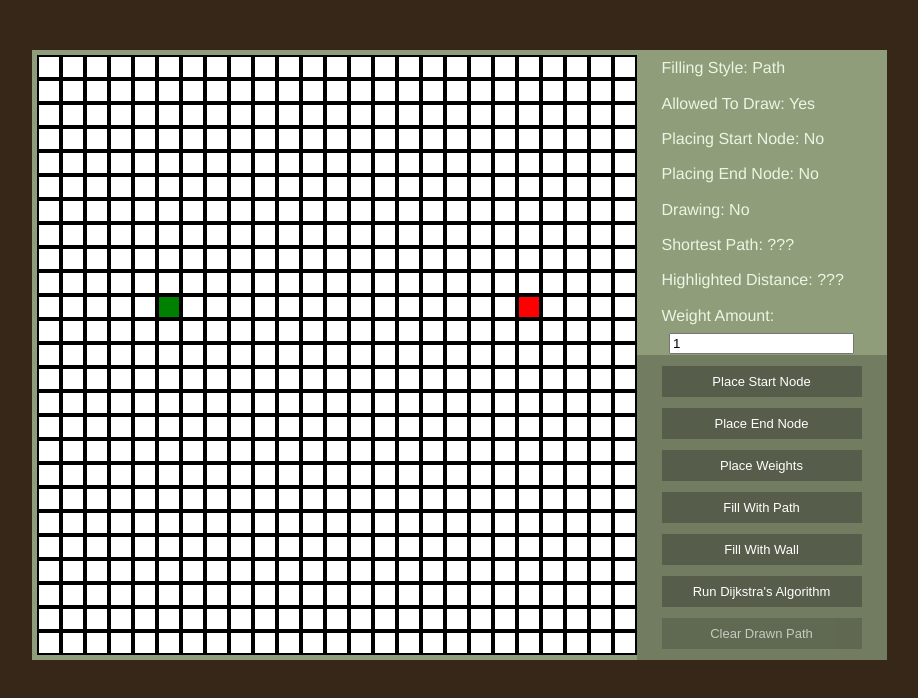
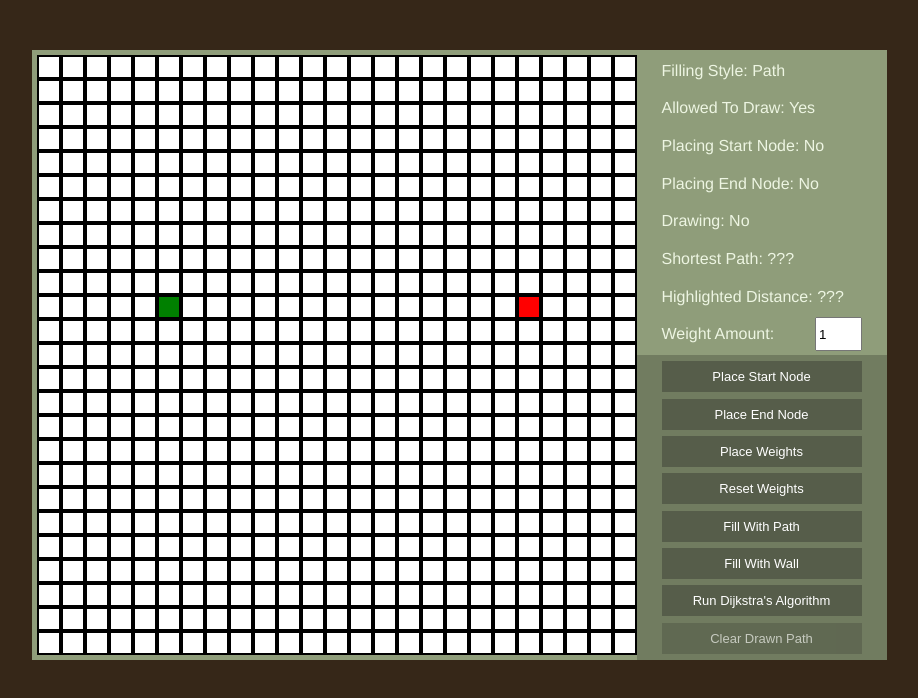
Before and after one commit to JEFF-MIKE/Vue-Grid-Pathfinder, a Vue app: page / in a window 1280 px wide. Shown: the top 698 px of the page, without its empty margins (181-1099 px from the left). Built offline with nearby package versions, Linux system fonts and the light colour scheme.

Commit message:
Minor CSS changes + made extra weight checks in certain methods

```diff
--- a/src/components/DataPanel.vue
+++ b/src/components/DataPanel.vue
@@ -56,6 +56,13 @@
         :enabled="this.allowedToDraw"
         >
         {{ this.isPlacingWeights ? "Place Walls" : "Place Weights" }}
+      </button>
+      <button
+        @click="$emit('reset-weights')"
+        :class="{disabled: !this.allowedToDraw}"
+        :enabled="this.allowedToDraw"
+        >
+        Reset Weights
       </button>
       <button
         @click="$emit('path-fill')"
@@ -126,6 +133,20 @@ export default {
     background: c.$secondary-color;
   }
 
+  .panel-div {
+    display: flex;
+    width: 200px;
+
+
+    p {
+      width: 80%;
+    }
+
+    .number-input {
+      width: 20%;
+    }
+  }
+
   p {
     width: 200px;
     margin: 8px 0;
--- a/src/components/Node.vue
+++ b/src/components/Node.vue
@@ -96,6 +96,10 @@ export default {
 
   .isDrawn.isBackTracked {
     background: yellow;
+
+    p {
+      color: black;
+    }
   }
 
   .startNode.isDrawn.isDrawn.isBackTracked {
--- a/src/components/PathfinderGrid.vue
+++ b/src/components/PathfinderGrid.vue
@@ -34,6 +34,7 @@
     @run-dijkstra="runDijkstra()"
     @path-fill="fillGridMode(false)"
     @wall-fill="fillGridMode()"
+    @reset-weights="resetWeights()"
     :allowedToDraw="this.allowedToDraw"
     :willFillWall="this.willFillWall"
     :isPlacingStartNode="this.isPlacingStartNode"
@@ -122,7 +123,7 @@ export default {
         }
       },
 
-      resetDrawnPath(includeWall = false){
+      resetDrawnPath(includeWall = false, includeWeights = false){
         /*
         This method will go through an existing grid and change the following properties:
         isDrawn,
@@ -142,10 +143,13 @@ export default {
               isVisited: false,
               isBackTracked: false,
               distance: Infinity,
-              hasWeight: false,
-              weight: 1,
             }
             if (includeWall) newNode.isWall = false;
+
+            if (includeWeights) {
+              newNode.weight = 1;
+              newNode.hasWeight = false;
+            }
 
             this.grid[row][col] = newNode;
             // we actually remove the previous references with the new assignment,
@@ -170,7 +174,11 @@ export default {
 
             if (!node.isStart && !node.isEnd) node.isWall = shouldFillWall;
 
-            if (shouldFillWall) node.distance = Infinity;
+            if (node.isWall) {
+              // Make sure wall doesn't have a weight
+              node.hasWeight = false;
+              node.weight = 1;
+            }
           }
         }
       },
@@ -339,6 +347,7 @@ export default {
         for (let row = 0; row < this.rowCount; row++) {
           for (let col=0; col < this.colCount; col++) {
             this.grid[row][col].weight = 1;
+            this.grid[row][col].hasWeight = false;
           }
         }
       },
```
